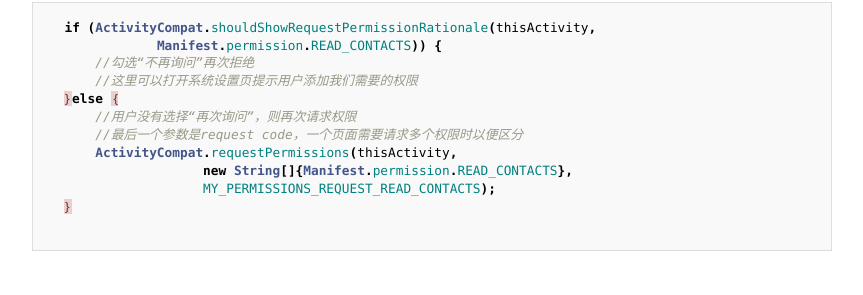
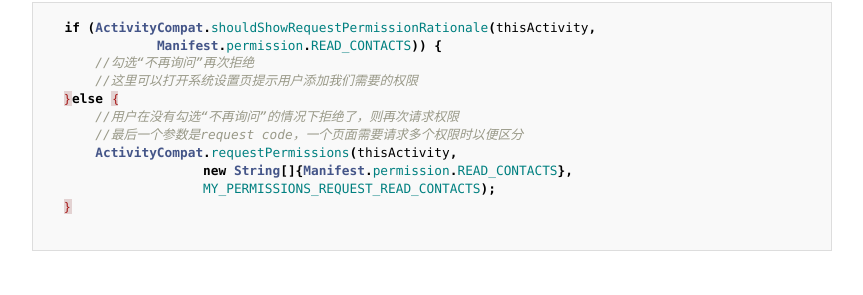
Before and after one commit to lvliheng/lvliheng.github.io, a Jekyll site: the page built from _posts/2016-07-04-About-Permission.md, in a window 1280 px wide and 900 px high, scrolled down 1485 px. Shown: the part 151-446 px from the top of the window, without its empty margins (208-1071 px from the left). Built offline with Jekyll 4.4.1, drawn with Linux system fonts in a browser that asks for light colours; some web fonts are replaced.

Commit message:
Update 2016-07-04-About-Permission.md

```diff
--- a/_posts/2016-07-04-About-Permission.md
+++ b/_posts/2016-07-04-About-Permission.md
@@ -66,7 +66,7 @@ title: 关于Android M 权限
       //勾选“不再询问”再次拒绝
       //这里可以打开系统设置页提示用户添加我们需要的权限
   ｝else ｛
-      //用户没有选择“再次询问”，则再次请求权限
+      //用户在没有勾选“不再询问”的情况下拒绝了，则再次请求权限
       //最后一个参数是request code，一个页面需要请求多个权限时以便区分
       ActivityCompat.requestPermissions(thisActivity,
                     new String[]{Manifest.permission.READ_CONTACTS},
```
